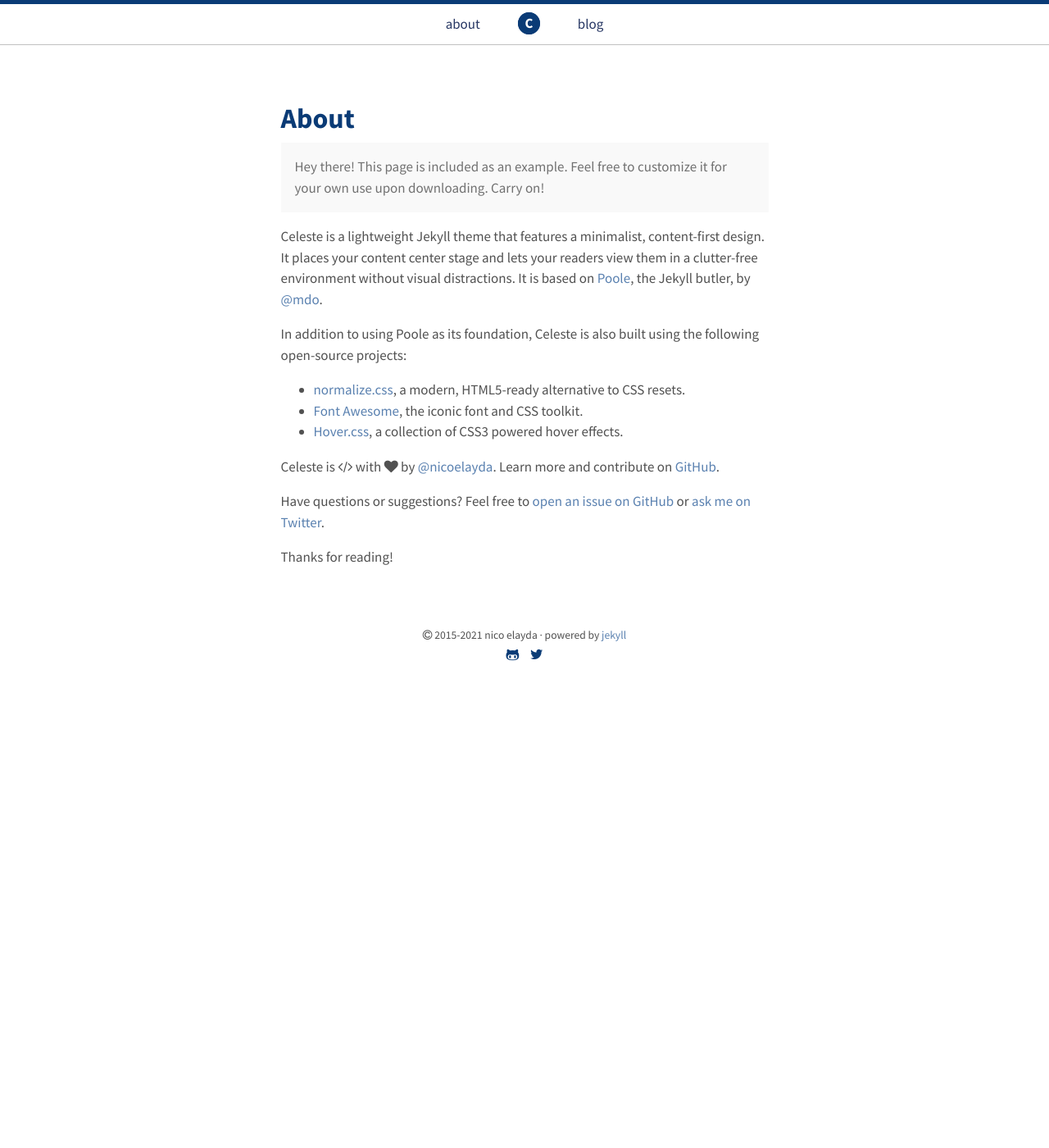
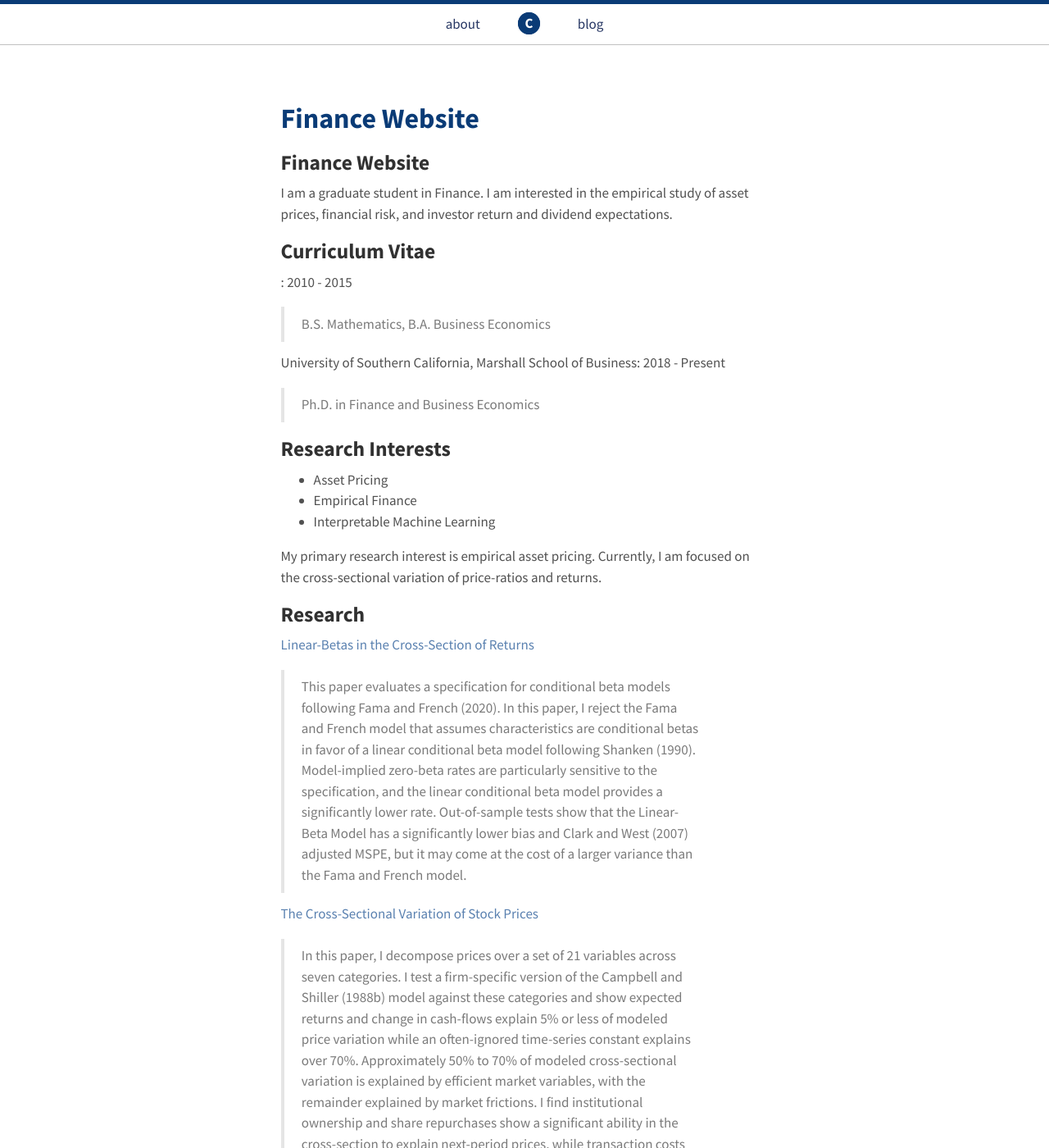
Before and after one commit to reeddoug/reeddoug.github.io, a Jekyll site: the page built from about.md, in a window 1280 px wide and 1400 px high. Shown: the whole window at 82% size. Built offline with Jekyll 4.4.1, drawn with Linux system fonts in a browser that asks for light colours; our own code applies the rules of GitHub Pages for plain Markdown files; some of the changed text lies outside the part shown.

Commit message:
Update about.md

```diff
--- a/about.md
+++ b/about.md
@@ -1,22 +1,46 @@
----
-layout: page
-title: About
----
+## Finance Website
 
-<p class="message">
-  Hey there! This page is included as an example. Feel free to customize it for your own use upon downloading. Carry on!
-</p>
+I am a graduate student in Finance. I am interested in the empirical study of asset prices, financial risk, and investor return and dividend expectations.
 
-Celeste is a lightweight Jekyll theme that features a minimalist, content-first design. It places your content center stage and lets your readers view them in a clutter-free environment without visual distractions. It is based on [Poole](https://github.com/poole/poole), the Jekyll butler, by [@mdo](https://twitter.com/mdo).
+## Curriculum Vitae
+: 2010 - 2015
+> B.S. Mathematics, B.A. Business Economics
 
-In addition to using Poole as its foundation, Celeste is also built using the following open-source projects:
+University of Southern California, Marshall School of Business: 2018 - Present
+> Ph.D. in Finance and Business Economics
 
-* [normalize.css](http://necolas.github.io/normalize.css/), a modern, HTML5-ready alternative to CSS resets.
-* [Font Awesome](https://fontawesome.com/v4.7.0/), the iconic font and CSS toolkit.
-* [Hover.css](http://ianlunn.github.io/Hover/), a collection of CSS3 powered hover effects.
+## Research Interests
+- Asset Pricing
+- Empirical Finance
+- Interpretable Machine Learning
 
-Celeste is <i class="fa fa-code"></i> with <i class="fa fa-heart"></i> by [@nicoelayda](https://github.com/nicoelayda). Learn more and contribute on [GitHub](https://github.com/nicoelayda/celeste).
+My primary research interest is empirical asset pricing. Currently, I am focused on the cross-sectional variation of price-ratios and returns.
 
-Have questions or suggestions? Feel free to [open an issue on GitHub](https://github.com/nicoelayda/celeste/issues/new) or [ask me on Twitter](https://twitter.com/nicoelayda).
 
-Thanks for reading!
+## Research
+[Linear-Betas in the Cross-Section of Returns](https://papers.ssrn.com/sol3/papers.cfm?abstract_id=3522641)
+> This paper evaluates a specification for conditional beta models following Fama and French (2020). In this paper, I reject the Fama and French model that assumes characteristics are conditional betas in favor of a linear conditional beta model following Shanken (1990). Model-implied zero-beta rates are particularly sensitive to the specification, and the linear conditional beta model provides a significantly lower rate. Out-of-sample tests show that the Linear-Beta Model has a significantly lower bias and Clark and West (2007) adjusted MSPE, but it may come at the cost of a larger variance than the Fama and French model.
+
+
+
+[The Cross-Sectional Variation of Stock Prices](https://papers.ssrn.com/sol3/papers.cfm?abstract_id=3759410)
+> In this paper, I decompose prices over a set of 21 variables across seven categories. I test a firm-specific version of the Campbell and Shiller (1988b) model against these categories and show expected returns and change in cash-flows explain 5% or less of modeled price variation while an often-ignored time-series constant explains over 70%. Approximately 50% to 70% of modeled cross-sectional variation is explained by efficient market variables, with the remainder explained by market frictions. I find institutional ownership and share repurchases show a significant ability in the cross-section to explain next-period prices, while transaction costs and some traditional market risk-factors fail to translate well to a price setting.
+
+
+## Some Research Highlights
+
+### From The Cross-Sectional Variation of Stock Prices
+The cross-section appears to be a natural place to look for variation in price-ratios. When I decompose the variation in price-ratios (specifically, Price-to-Net Payouts (P/D) and Price-to-Earnings (P/E)), I find that approximately 96% of the total variation lies in the Fama-MacBeth style cross-section.
+
+|  | P/D | P/E |
+|:--------|:-------:|--------:|
+| TS Mean of XS Var   | 96%   | 94%   |
+| TS Var of XS Mean   | 4%   | 6%   |
+|----
+| XS Mean of TS Var   | 64%   | 66%   |
+| XS Var of TS Mean   | 37%   | 34%   |
+
+{: rules="groups"}
+
+### Contact
+first.last at marshall.usc.edu
```
